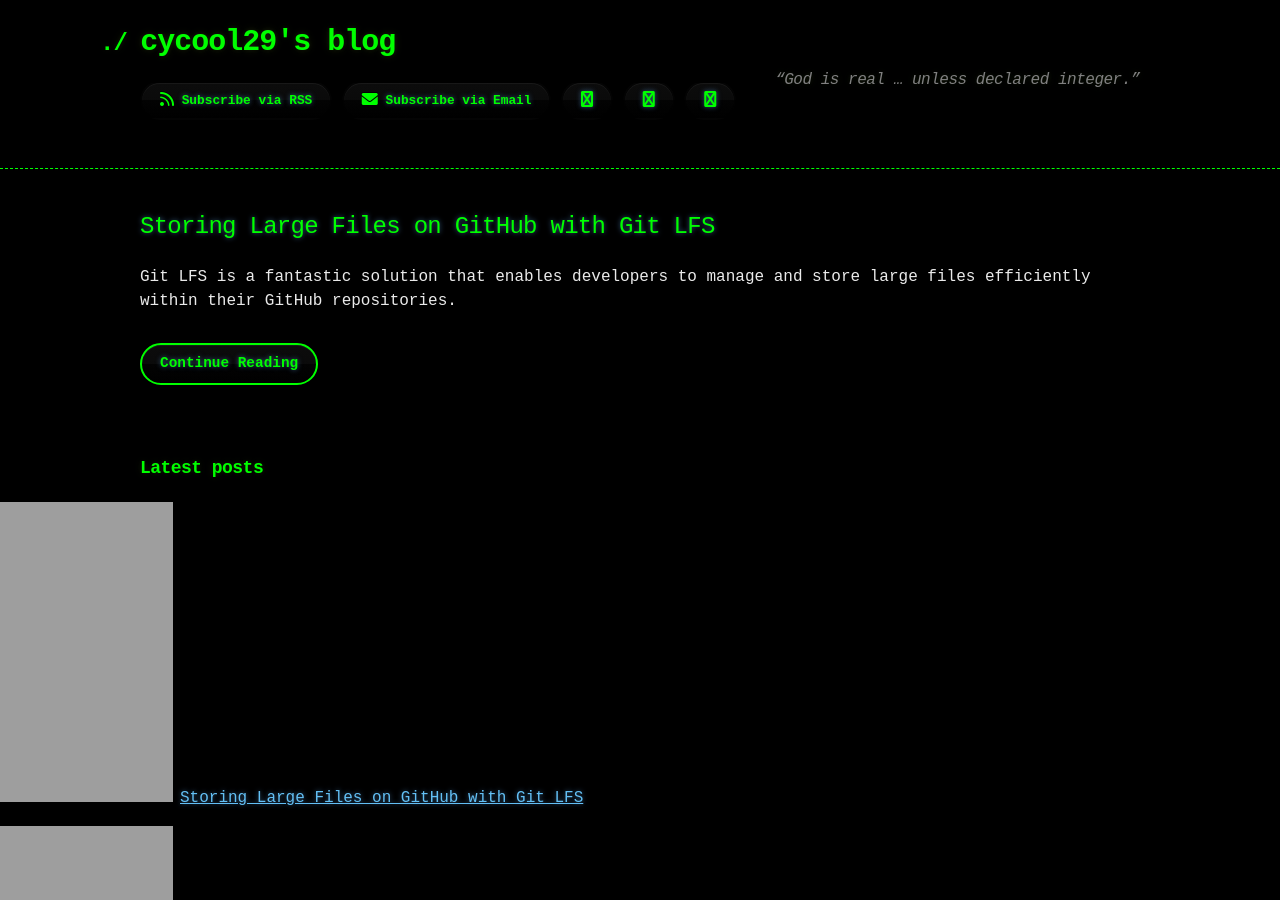
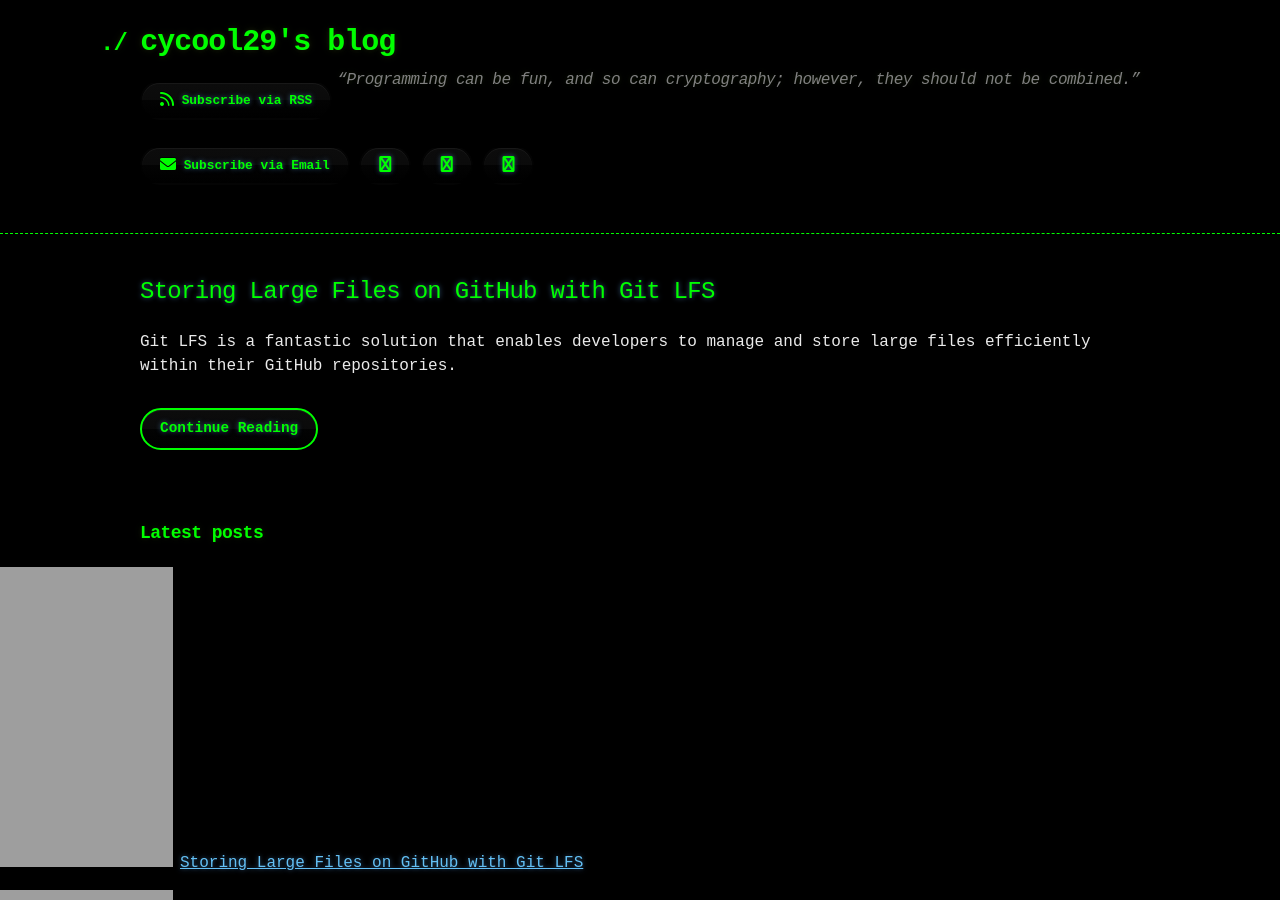
Before and after one commit to cycool29/cycool29.github.io, a Jekyll site: the page built from index.md, in a window 1280 px wide and 900 px high. Built offline with Jekyll 4.4.1, drawn with Linux system fonts in a browser that asks for light colours; a style sheet for code colours, icons or effects is not loaded.

Commit message:
Update quotes

```diff
--- a/_config.yml
+++ b/_config.yml
@@ -1,5 +1,5 @@
 title: cycool29's blog
-description: "“God is real … unless declared integer.” "
+description: "“Programming can be fun, and so can cryptography; however, they should not be combined.” "
 bio: A high school student. Intermediate in Python, Git, Bash. Learning JavaScript. He/Him. "
 author: cycool29
 url: https://cycool29.github.io
```
